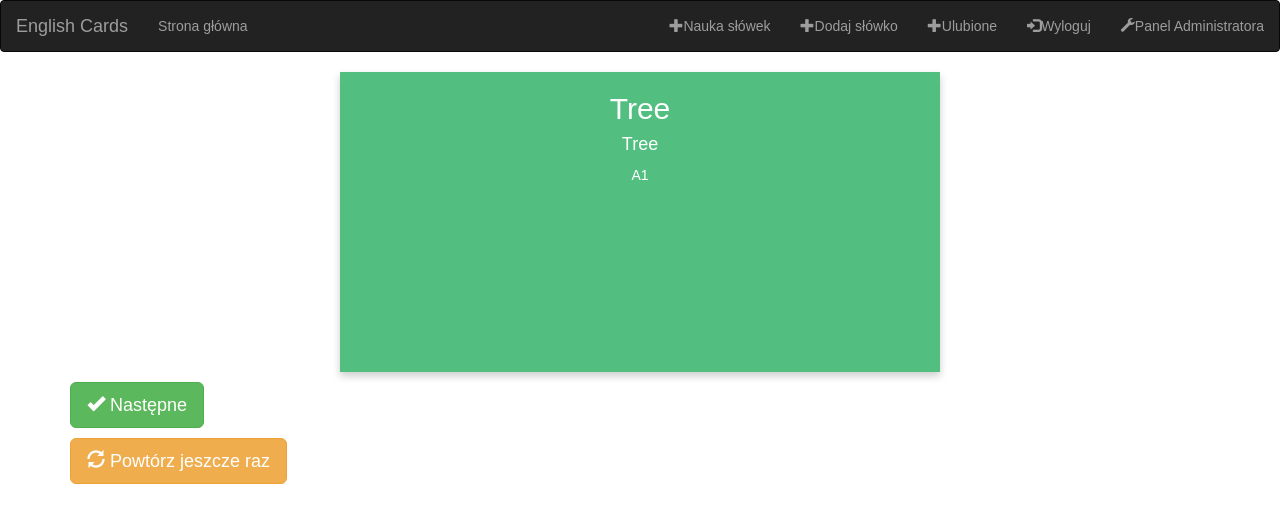
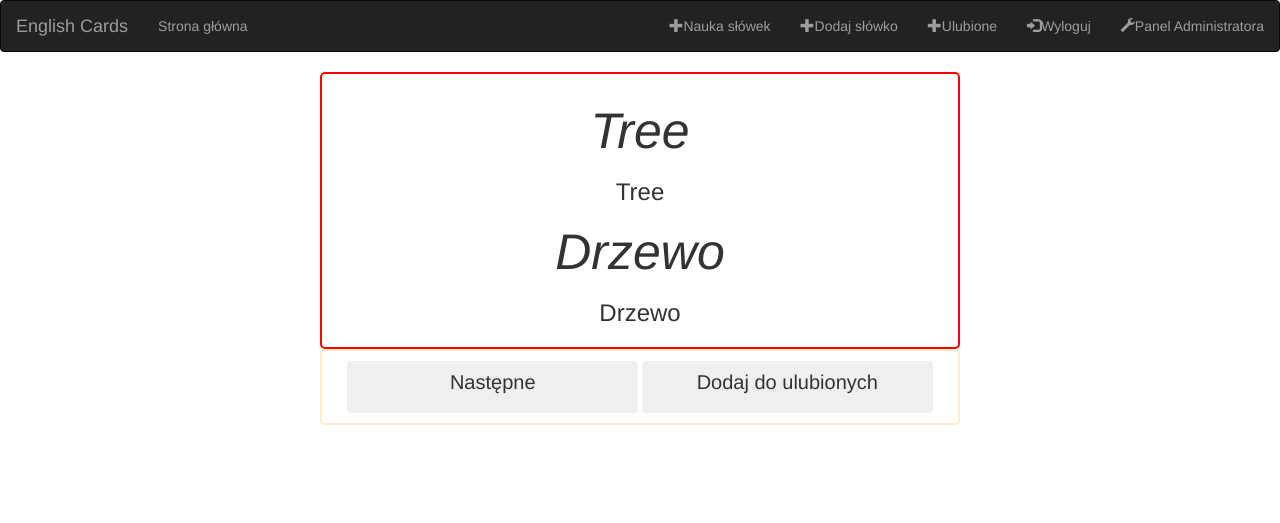
Before and after one commit to zpmexx/EnglishCards, a Django app: page /nauka/A1/ in a window 1280 px wide. Shown: the top 523 px of the page. Run offline with Django 4.2, Linux system fonts and the light colour scheme; a user stored in the database is signed in; data comes from the database, SQL or seed files in the repository; both versions use the stored data as it was after the commit; some libraries are stand-ins or nearby versions.

Commit message:
Nauka slowek

```diff
--- a/englishcards/words/templates/words/addQuiz.html
+++ b/englishcards/words/templates/words/addQuiz.html
@@ -6,13 +6,7 @@
     <div class="container">
         {% for card in cards_to_learn %}
         <tr>
-
-<<<<<<< HEAD
-            <td>{{QuizElement.memoryCard.englishName}}</td>
-=======
             <td>{{card}}</td>
->>>>>>> origin/feature_words
-
         </tr>
         {% endfor %}
     </div>
--- a/englishcards/words/templates/words/learnByLevel.html
+++ b/englishcards/words/templates/words/learnByLevel.html
@@ -8,12 +8,14 @@
 <h2>{{wordToLearn.polishName}}</h2>
 <h3>{{wordToLearn.polishDescription}}</h3>
 </div>
+
+
 <form method="POST">
     {% csrf_token %}
 <div class = "buttons">
     <div class="row">
-    <button type="submit" class="btn btn-light" name = "next"><p>Następne</p></button>
-    <button type="submit" class="btn btn-light" name = "{{wordToLearn.id}}"><p>Dodaj do ulubionych</p></button>
+    <button type="button" class="btn btn-light" name = "next"><p>Następne</p></button>
+    <button type="button" class="btn btn-light" name = "{{wordToLearn.id}}"><p>Dodaj do ulubionych</p></button>
     </div>
 </div>
 </form>
--- a/englishcards/words/views.py
+++ b/englishcards/words/views.py
@@ -80,7 +80,7 @@ def learnByLevel(request, slug):
             print(card)
             favoriteCard = FavoriteUserCards.objects.create(user = request.user, card = card)
             favoriteCard.save()
-    return render(request, 'words/fiszki.html', context)
+    return render(request, 'words/learnByLevel.html', context)
 
 
 # Create your views here.
```
Also changed, not shown: englishcards/db.sqlite3, 1 other file.
